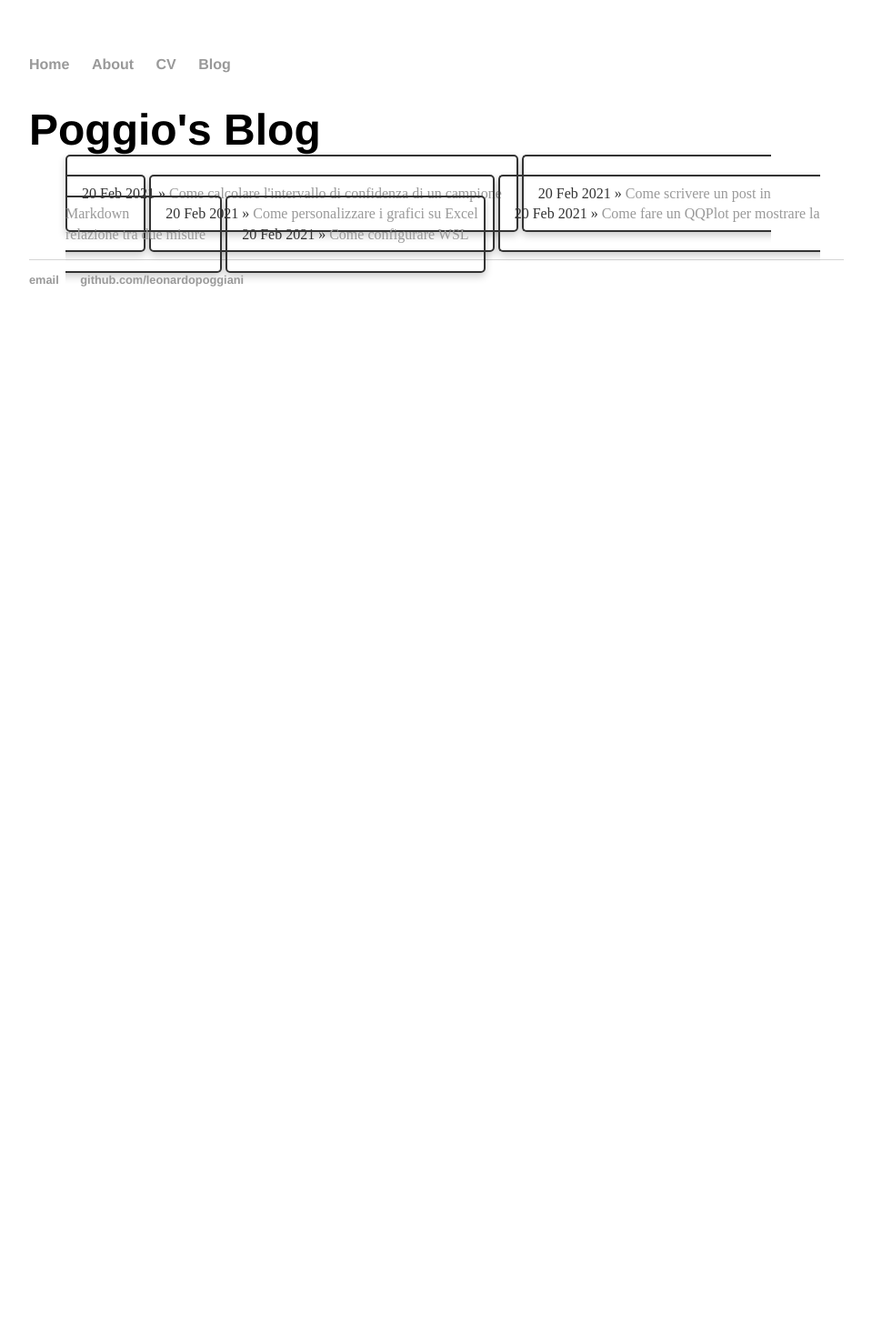
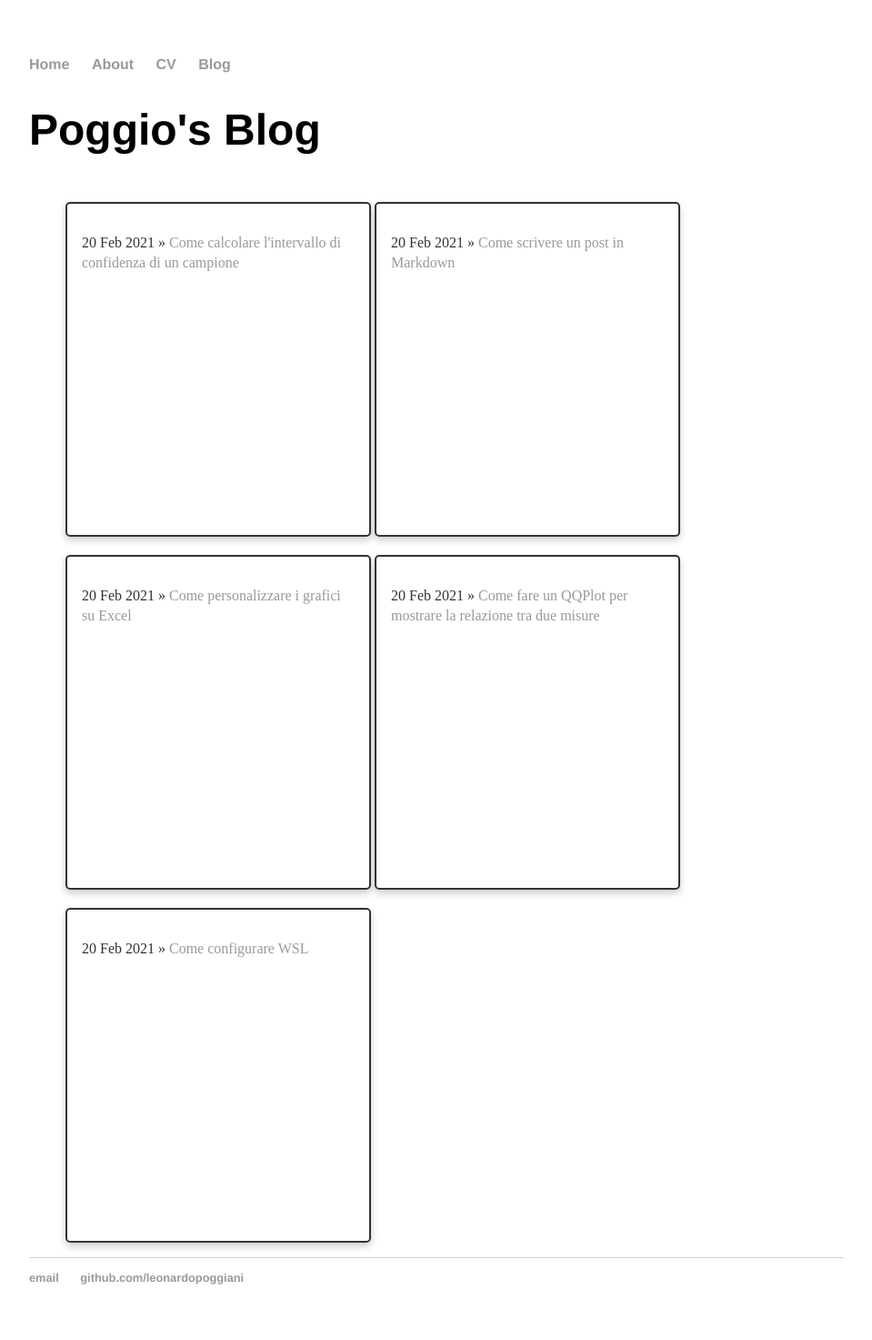
Before and after one commit to leonardopoggiani/leonardopoggiani.github.io, a Jekyll site: the page built from blog/index.html, in a window 1280 px wide. Shown: the whole page at 91% size, without its empty margins (160-1119 px from the left). Built offline with Jekyll 4.4.1, drawn with Linux system fonts in a browser that asks for light colours; before the commit the page ends 900 px from its top, so only the background shows below that.

Commit message:
Update main.css

```diff
--- a/css/main.css
+++ b/css/main.css
@@ -20,6 +20,7 @@ footer { border-top: 1px solid #d5d5d5; font-size: .8em; }
 ul.posts {
   font-size: 1em;
   list-style: none;
+  align-content: center;
 }
 
 ul.posts li {
@@ -32,7 +33,7 @@ ul.posts li {
   padding: 32px 16px;
   border-radius: 5px;
   margin-top: 20px;
-  display: inline;
+  display: inline-block;
 }
 
 ul.posts li:hover {
```
